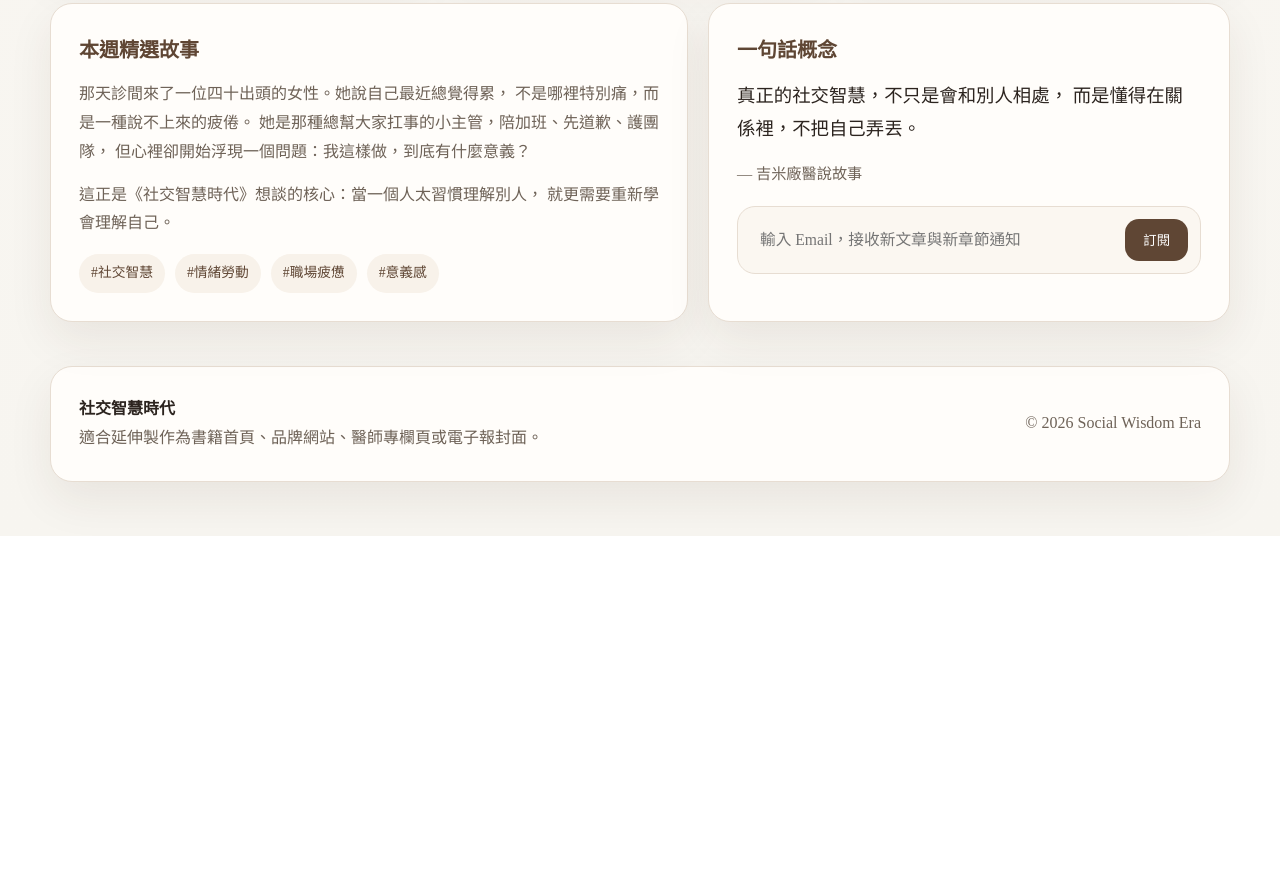
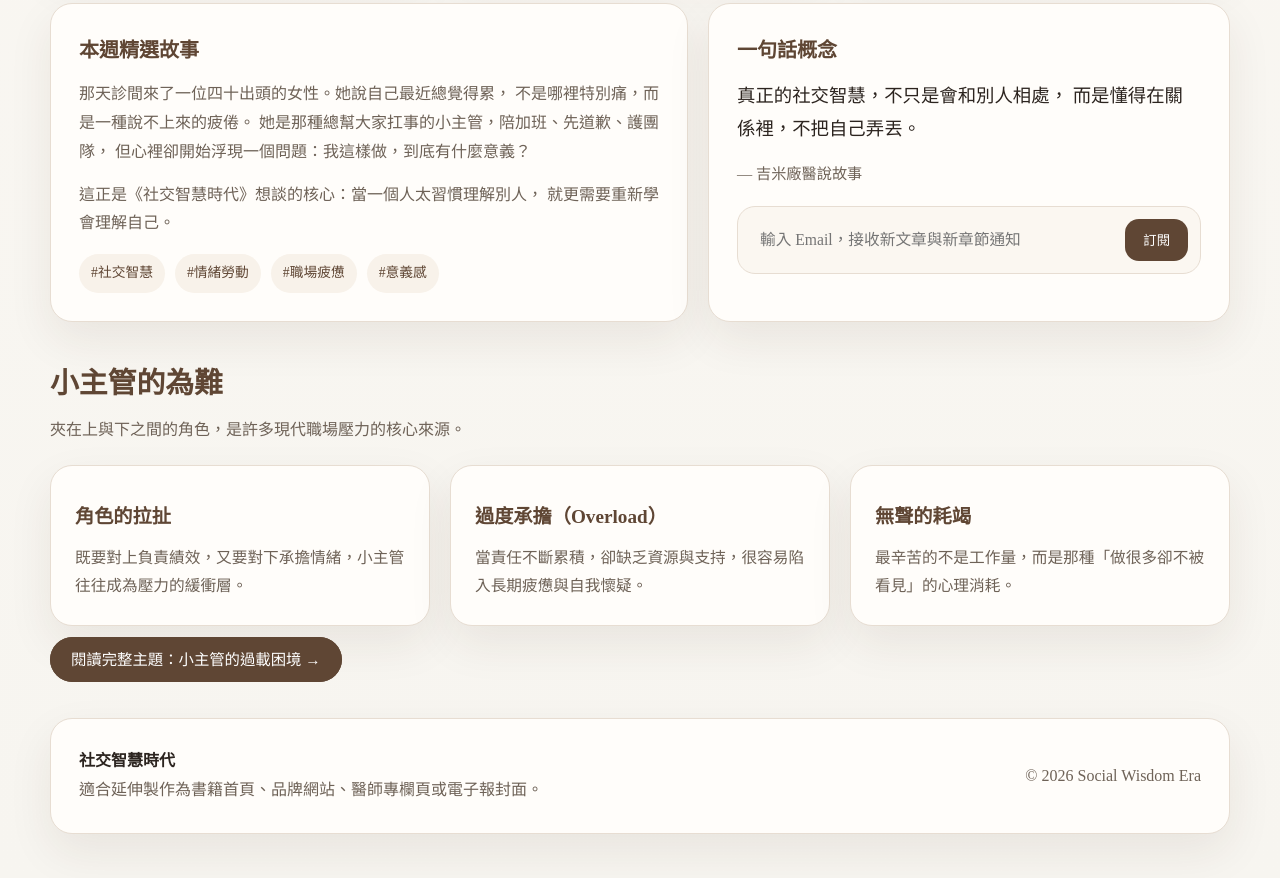
Before and after one commit to OccupationPhysicianJimmy/SocialIntelligenceDisorder, a plain HTML site: page index.html in a window 1280 px wide. Shown: the part 1664-2542 px from the top of the page. Before the commit the page ends 2200 px from the top, so only its background shows below. Drawn offline with Linux system fonts and the light colour scheme.

Commit message:
Update index.html

```diff
--- a/index.html
+++ b/index.html
@@ -593,6 +593,32 @@
         </aside>
       </div>
     </section>
+
+    <section id="junior-supervisor">
+      <div class="section-head">
+        <div>
+          <h2>小主管的為難</h2>
+          <p>夾在上與下之間的角色，是許多現代職場壓力的核心來源。</p>
+        </div>
+      </div>
+      <div class="grid-3">
+        <article class="section-card">
+          <h3>角色的拉扯</h3>
+          <p>既要對上負責績效，又要對下承擔情緒，小主管往往成為壓力的緩衝層。</p>
+        </article>
+        <article class="section-card">
+          <h3>過度承擔（Overload）</h3>
+          <p>當責任不斷累積，卻缺乏資源與支持，很容易陷入長期疲憊與自我懷疑。</p>
+        </article>
+        <article class="section-card">
+          <h3>無聲的耗竭</h3>
+          <p>最辛苦的不是工作量，而是那種「做很多卻不被看見」的心理消耗。</p>
+        </article>
+      </div>
+      <div style="margin-top:20px;">
+        <a class="btn primary" href="OverLoad/JuniorSupervisor.html">閱讀完整主題：小主管的過載困境 →</a>
+      </div>
+    </section>
   </main>
 
   <footer>
```
